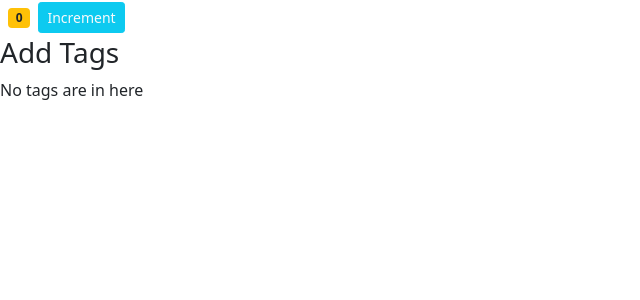
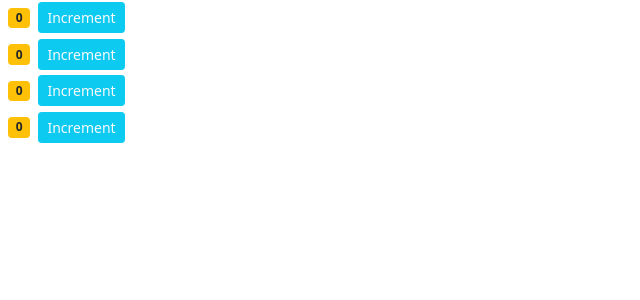
Before and after one commit to k-nautresurrect/learnReact, a React (Create React App) app in the folder counter-app/: page / in a window 1280 px wide. Shown: the top 300 px of the page, without its empty margins (0-640 px from the left). Built offline with nearby package versions, Linux system fonts and the light colour scheme.

Commit message:
Initiated Counters project

```diff
--- a/counter-app/src/components/counter.jsx
+++ b/counter-app/src/components/counter.jsx
@@ -40,11 +40,11 @@ class Counter extends Component {
           }
           Increment
         </button>
-        <h3>
+        {/* <h3>
           {this.state.tags.length === 0 && "Add Tags"}
           {this.state.tags.length > 0 && "The tags are"}
         </h3>
-        <div>{this.renderTags()}</div>
+        <div>{this.renderTags()}</div> */}
       </div>
     );
   }
@@ -85,6 +85,7 @@ class Counter extends Component {
       </ul>
     );
   }
+
   getColor() {
     let classes = "badge m-2 bg-";
     classes += this.state.count === 0 ? "warning text-dark" : "primary";
--- /dev/null
+++ b/counter-app/src/components/counters.jsx
@@ -0,0 +1,15 @@
+import React, { Component } from "react";
+import Counter from "./counter";
+
+function Counters() {
+  return (
+    <div>
+      <Counter />
+      <Counter />
+      <Counter />
+      <Counter />
+    </div>
+  );
+}
+
+export default Counters;
--- a/counter-app/src/index.js
+++ b/counter-app/src/index.js
@@ -4,11 +4,13 @@ import "./index.css";
 import App from "./App";
 import reportWebVitals from "./reportWebVitals";
 import Counter from "./components/counter";
+import Counters from "./components/counters";
 
 ReactDOM.render(
   <React.StrictMode>
     {/* <App /> */}
-    <Counter />
+    {/* <Counter /> */}
+    <Counters />
   </React.StrictMode>,
   document.getElementById("root")
 );
```
Also changed, not shown: counter-app/public/index.html (+1 -22 lines).
